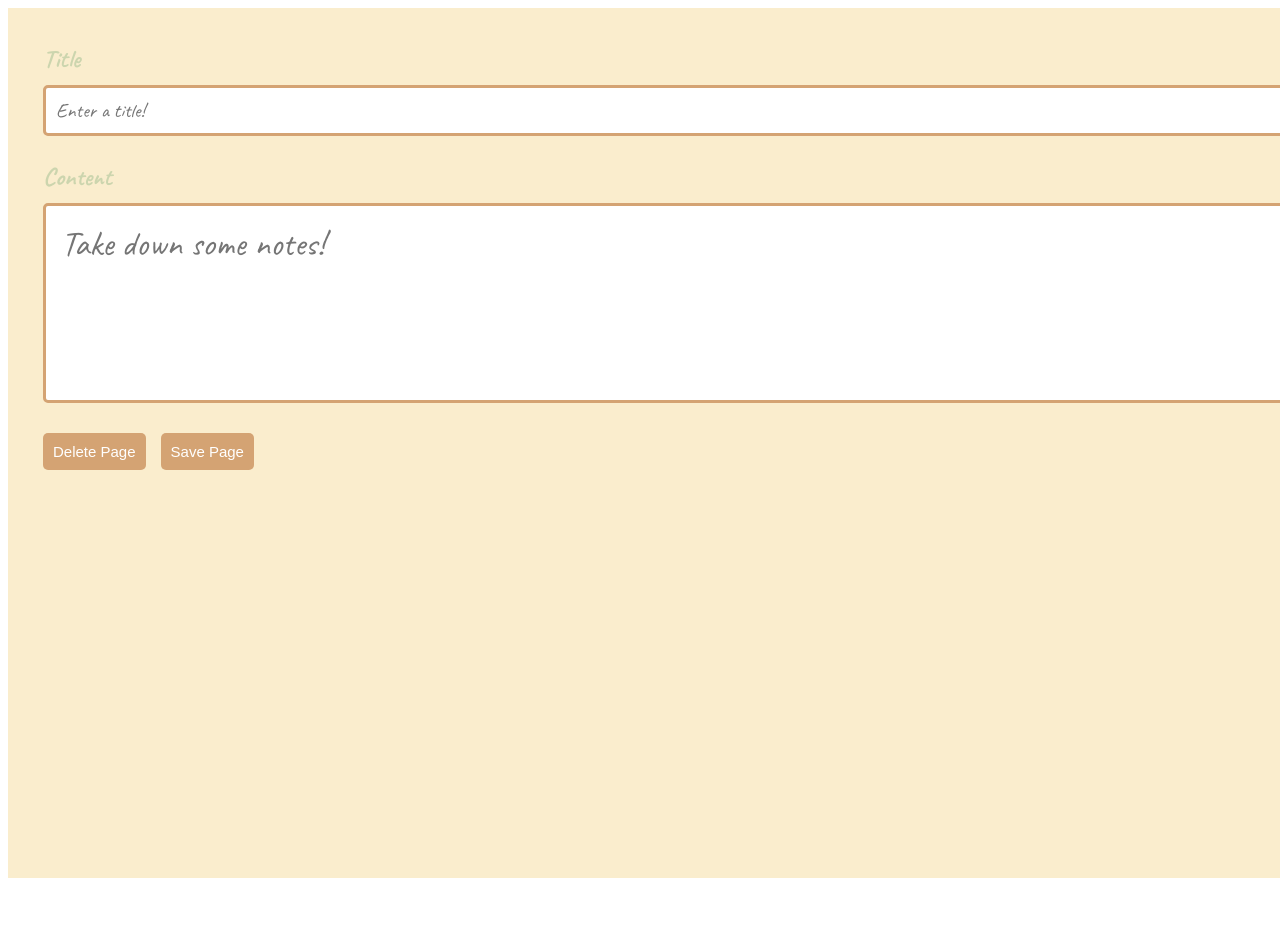
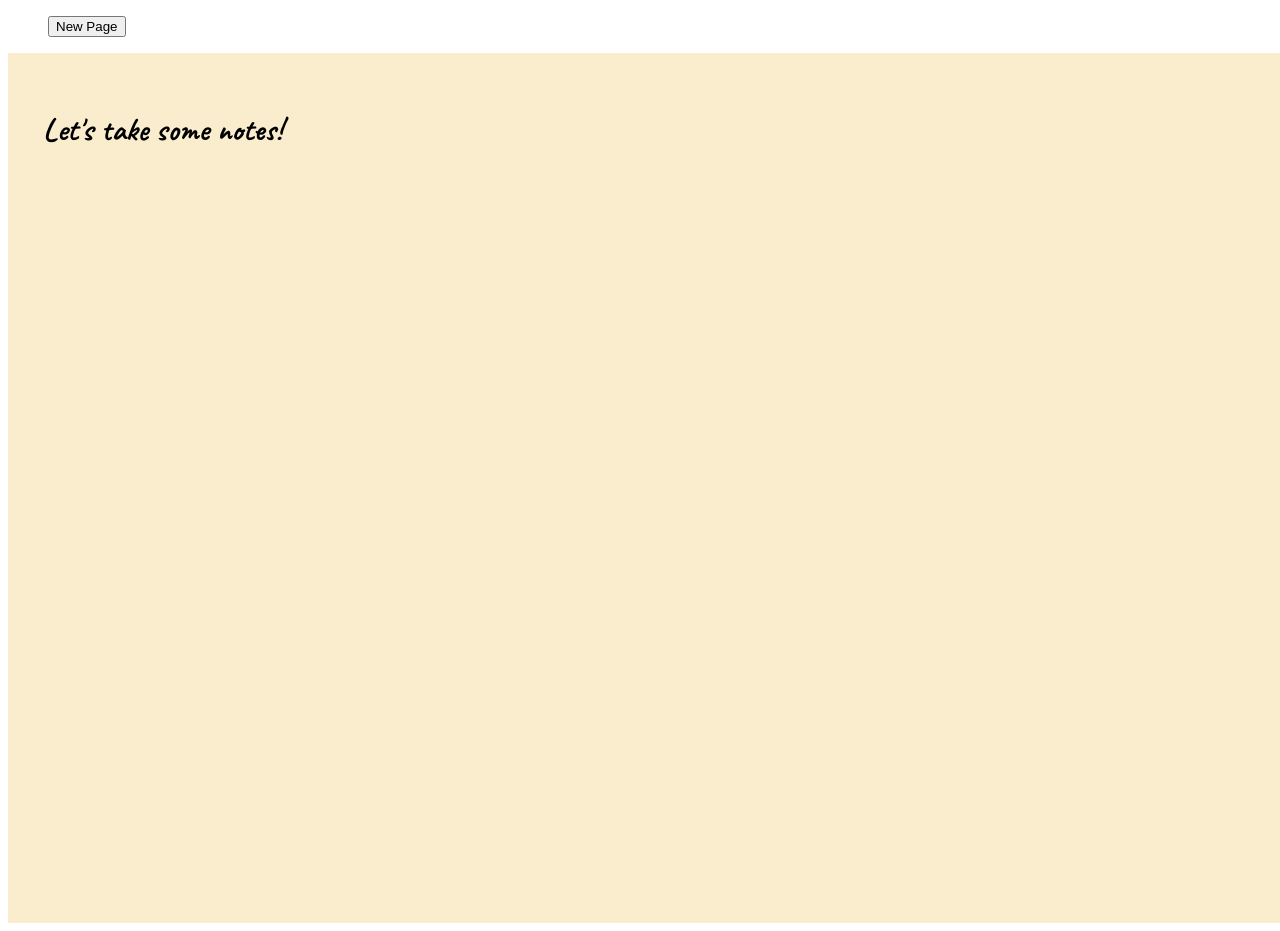
Before and after one commit to nicknamejv/Take-My-Notes, a Vue app: page / in a window 1280 px wide. Shown: the top 931 px of the page. Before the commit the page ends 886 px from the top, so only its background shows below. Built offline with nearby package versions, Linux system fonts and the light colour scheme.

Commit message:
feat: created view that will list and hold all created pages

```diff
--- a/src/components/PageList.vue
+++ b/src/components/PageList.vue
@@ -7,6 +7,37 @@
       pages: {
         type: Array,
       },
+      activePage: {
+        type: Number,
+      },
+    },
+    methods: {
+      // Change the current page based on index.
+      changePage(index: any) {
+        this.$emit('change-page', index);
+      },
+      // Add a new page to the list of pages.
+      addPage() {
+        this.$emit('add-page');
+      },
     },
   });
 </script>
+
+<template>
+  <div class="page-list">
+    <ul>
+      <li
+        v-for="(page, index) of pages"
+        v-bind:class="{ active: index === activePage }"
+        @click="changePage(index)"
+        v-bind:key="index"
+      >
+        <div>
+          {{ page.title }}
+        </div>
+      </li>
+      <button class="new-page" @click="newPage()">New Page</button>
+    </ul>
+  </div>
+</template>
--- a/src/components/PageView.vue
+++ b/src/components/PageView.vue
@@ -3,29 +3,44 @@
 
   export default defineComponent({
     name: 'PageView',
+    methods: {
+      // Delete the current page from the list of pages.
+      deletePage() {
+        this.$emit('delete-page');
+      },
+      // Save current page to the list of pages.
+      savePage() {
+        this.$emit('save-page');
+      },
+    },
   });
 </script>
 
 <template>
   <div class="page">
-    <div>
+    <div v-if="page">
       <label for="page-title">Title</label>
       <input
         type="text"
+        v-model="page.title"
         class="page-title"
         name="page-title"
         placeholder="Enter a title!"
       />
       <label for="page-content">Content</label>
       <textarea
+        v-model="page.content"
         class="page-content"
         name="page-content"
         placeholder="Take down some notes!"
       ></textarea>
       <div class="btn-footer">
-        <button>Delete Page</button>
-        <button>Save Page</button>
+        <button @click="deletePage()">Delete Page</button>
+        <button @click="savePage()">Save Page</button>
       </div>
+    </div>
+    <div v-else>
+      <h1>Let's take some notes!</h1>
     </div>
   </div>
 </template>
```
